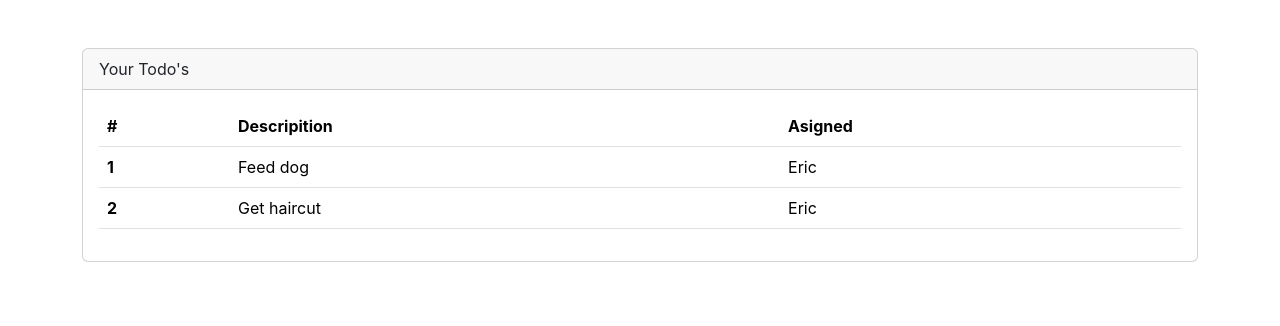
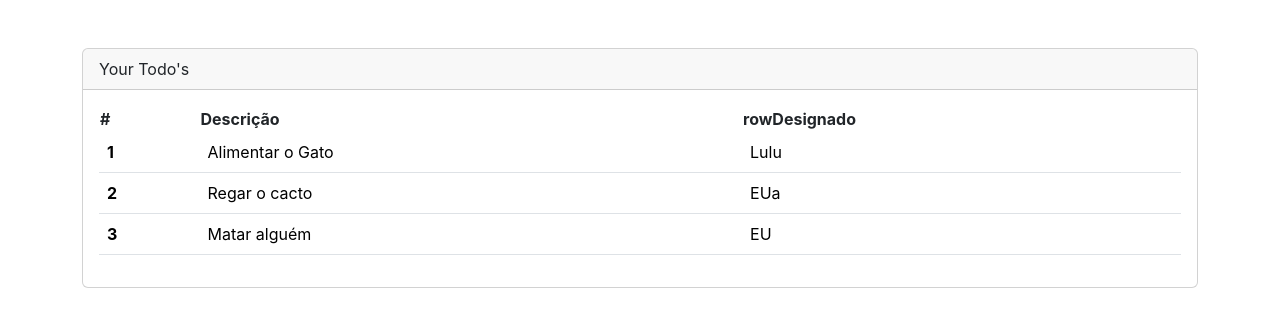
Before and after one commit to LuizFernandoDeMeloDias/my-app, a React (Create React App) app: page / in a window 1280 px wide. Shown: the top 326 px of the page. Built offline with nearby package versions, Linux system fonts and the light colour scheme.

Commit message:
estudando componentes

```diff
--- a/src/App.js
+++ b/src/App.js
@@ -1,6 +1,16 @@
 import './App.css';
+import TodoTable from './componentes/TodoTable';
+
 
 function App() {
+
+const fazeres = [
+  {rowNumber: 1, rowDescription: 'Alimentar o Gato', rowDesignado: 'Lulu'},
+  {rowNumber: 2, rowDescription: 'Regar o cacto', rowDesignado: 'EUa'},
+  {rowNumber: 3, rowDescription: 'Matar alguém', rowDesignado: 'EU'}
+]
+
+
   return (
     <div className='mt-5 container'>
       <div className='card'>
@@ -8,27 +18,7 @@ function App() {
           Your Todo's
         </div>
         <div className='card-body'>
-          <table className='table table-hover'>
-            <thead>
-              <tr>
-                <th scope='col'>#</th>
-                <th scope='col'>Descripition</th>
-                <th scope='col'>Asigned</th>
-              </tr>
-            </thead>
-            <tbody>
-              <tr>
-                <th scope='row'>1</th>
-                <td>Feed dog</td>
-                <td> Eric</td>
-              </tr>
-              <tr>
-                <th scope='row'>2</th>
-                <td>Get haircut</td>
-                <td>Eric</td>
-              </tr>
-            </tbody>
-          </table>
+          <TodoTable fazeres={fazeres}/>
         </div>
       </div>
     </div>
--- /dev/null
+++ b/src/componentes/AFazerRowItem.js
@@ -0,0 +1,11 @@
+function AfazerRowItem(props){
+
+return(
+    <tr>
+        <th scope="row">{props.rowNumber}</th>
+        <td>{props.rowDescription}</td>
+        <td>{props.rowDesignado}</td>
+    </tr>
+);
+}
+export default AfazerRowItem;
--- /dev/null
+++ b/src/componentes/TodoTable.js
@@ -0,0 +1,32 @@
+import AfazerRowItem from "./AFazerRowItem"
+
+function TodoTable(props){
+return(
+<table className="table table-hover">
+    <thead>
+        <th scope="col">#</th>
+        <th scope="col">Descrição</th>
+        <th scope="col">rowDesignado</th>
+    </thead>
+    <tbody>
+              <AfazerRowItem
+              rowNumber={props.fazeres[0].rowNumber}
+              rowDescription={props.fazeres[0].rowDescription}
+              rowDesignado={props.fazeres[0].rowDesignado} />
+
+              <AfazerRowItem
+              rowNumber={props.fazeres[1].rowNumber}
+              rowDescription={props.fazeres[1].rowDescription}
+              rowDesignado={props.fazeres[1].rowDesignado} />
+
+              <AfazerRowItem
+              rowNumber={props.fazeres[2].rowNumber}
+              rowDescription={props.fazeres[2].rowDescription}
+              rowDesignado={props.fazeres[2].rowDesignado} />
+    </tbody>
+</table>
+
+);
+
+}
+export default TodoTable
```
